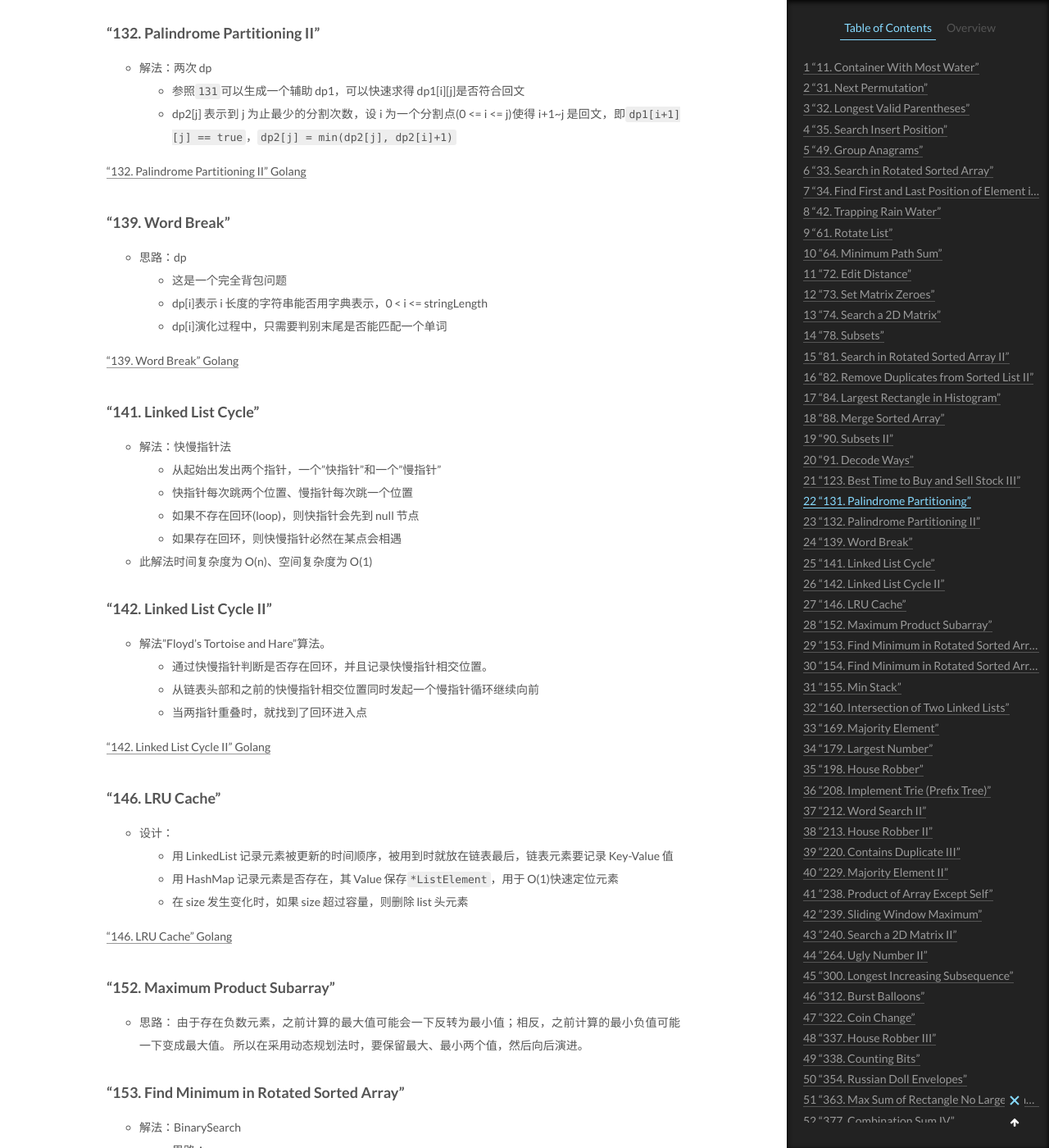
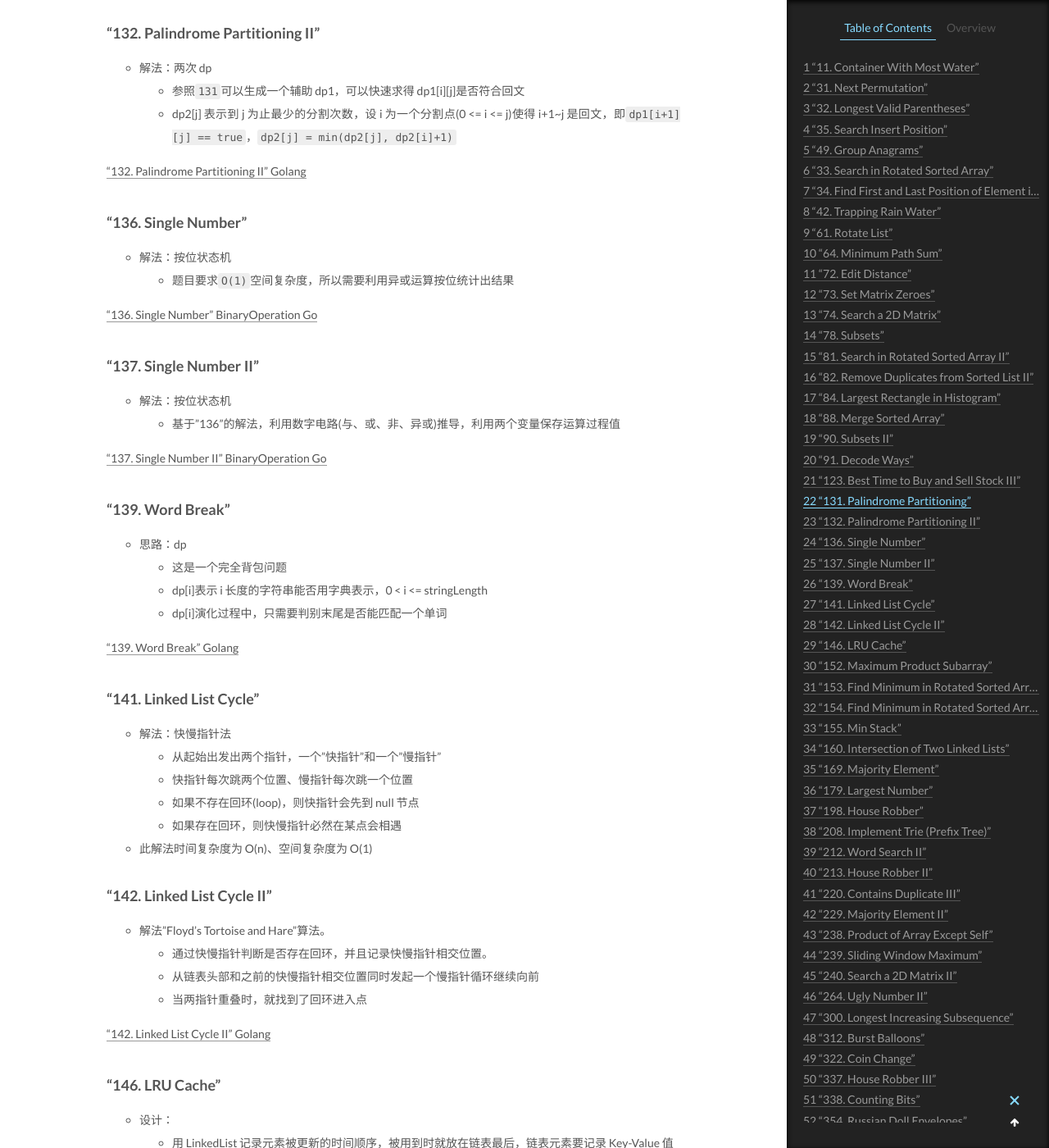
Before and after one commit to CodeHunter2006/CodeHunter2006.github.io, a Jekyll site: the page built from _posts/2020-12-27-LeetCode_Question_Category.md, in a window 1280 px wide and 1400 px high, scrolled down 7532 px. Shown: the whole window at 82% size. Built offline with Jekyll 4.4.1, drawn with Linux system fonts in a browser that asks for light colours; formulas are drawn with MathJax 3; some of the changed text lies outside the part shown.

Commit message:
[doc]: add contents.

```diff
--- a/_posts/2020-12-27-LeetCode_Question_Category.md
+++ b/_posts/2020-12-27-LeetCode_Question_Category.md
@@ -274,6 +274,20 @@ tags: Algorithm Leetcode
   - dp2[j] 表示到 j 为止最少的分割次数，设 i 为一个分割点(0 <= i <= j)使得 i+1~j 是回文，即`dp1[i+1][j] == true`，`dp2[j] = min(dp2[j], dp2[i]+1)`
 
 ["132. Palindrome Partitioning II" Golang]()
+
+### "136. Single Number"
+
+- 解法：按位状态机
+  - 题目要求`O(1)`空间复杂度，所以需要利用异或运算按位统计出结果
+
+["136. Single Number" BinaryOperation Go]()
+
+### "137. Single Number II"
+
+- 解法：按位状态机
+  - 基于"136"的解法，利用数字电路(与、或、非、异或)推导，利用两个变量保存运算过程值
+
+["137. Single Number II" BinaryOperation Go]()
 
 ### "139. Word Break"
 
@@ -624,6 +638,13 @@ tags: Algorithm Leetcode
   - 在新增、删除元素时，维护好"当前未达到 k 个字母种类数"，然后当条件符合时更新最大长度结果
 
 ["395. Longest Substring with At Least K Repeating Characters" SlidingWindow Golang]()
+
+### "403. Frog Jump"
+
+- 解法：DP
+  - 思路：用二维 map 或二维数组都可以
+    - 记录青蛙能到达的下一个位置和本次跳跃步数，直到得出结果
+  - 时间复杂度 O(n^2)，空间复杂度 O(n^2)
 
 ### "406. Queue Reconstruction by Height"
 
```
Also changed, not shown: _posts/2020-08-02-Algorithm_Binary_Operation.md (+100 -2 lines).
